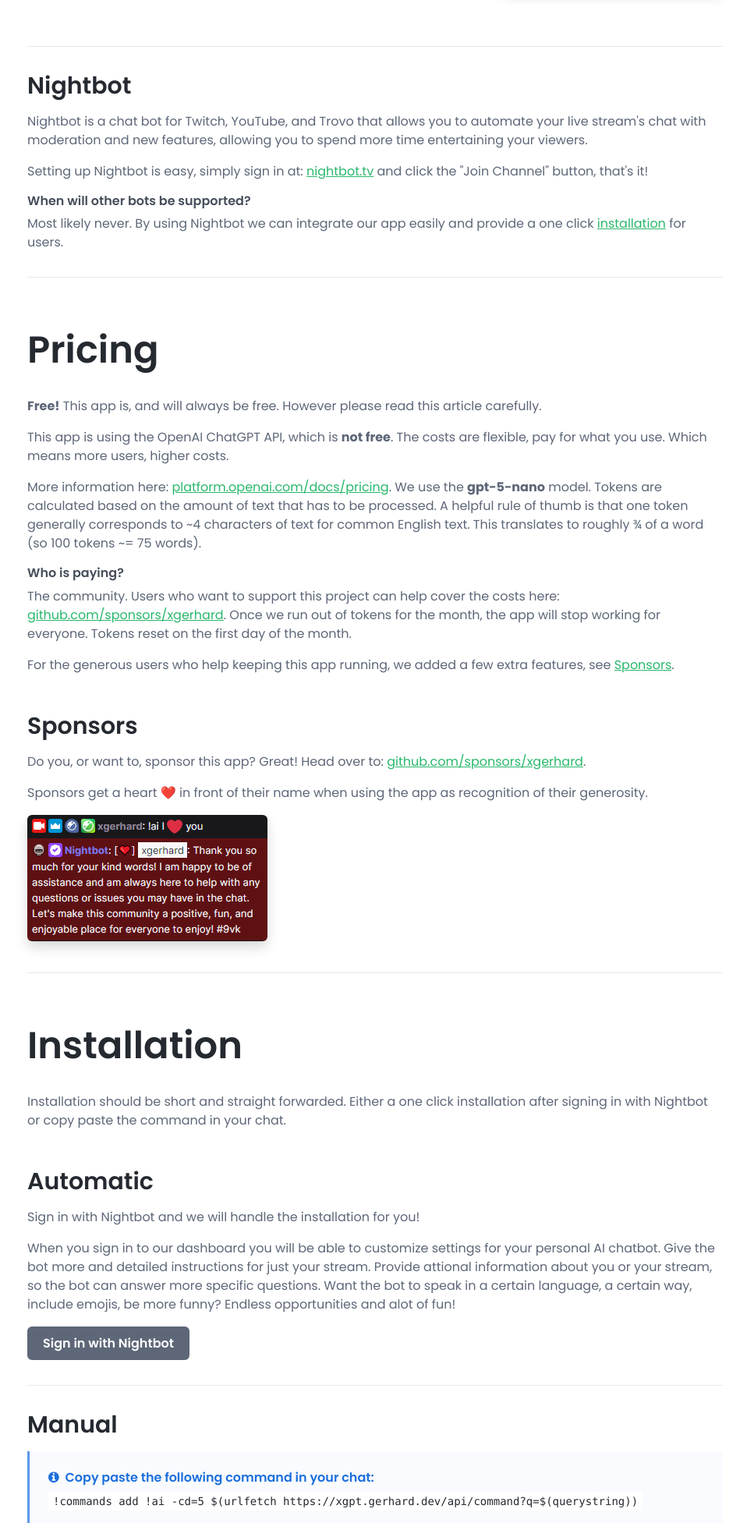
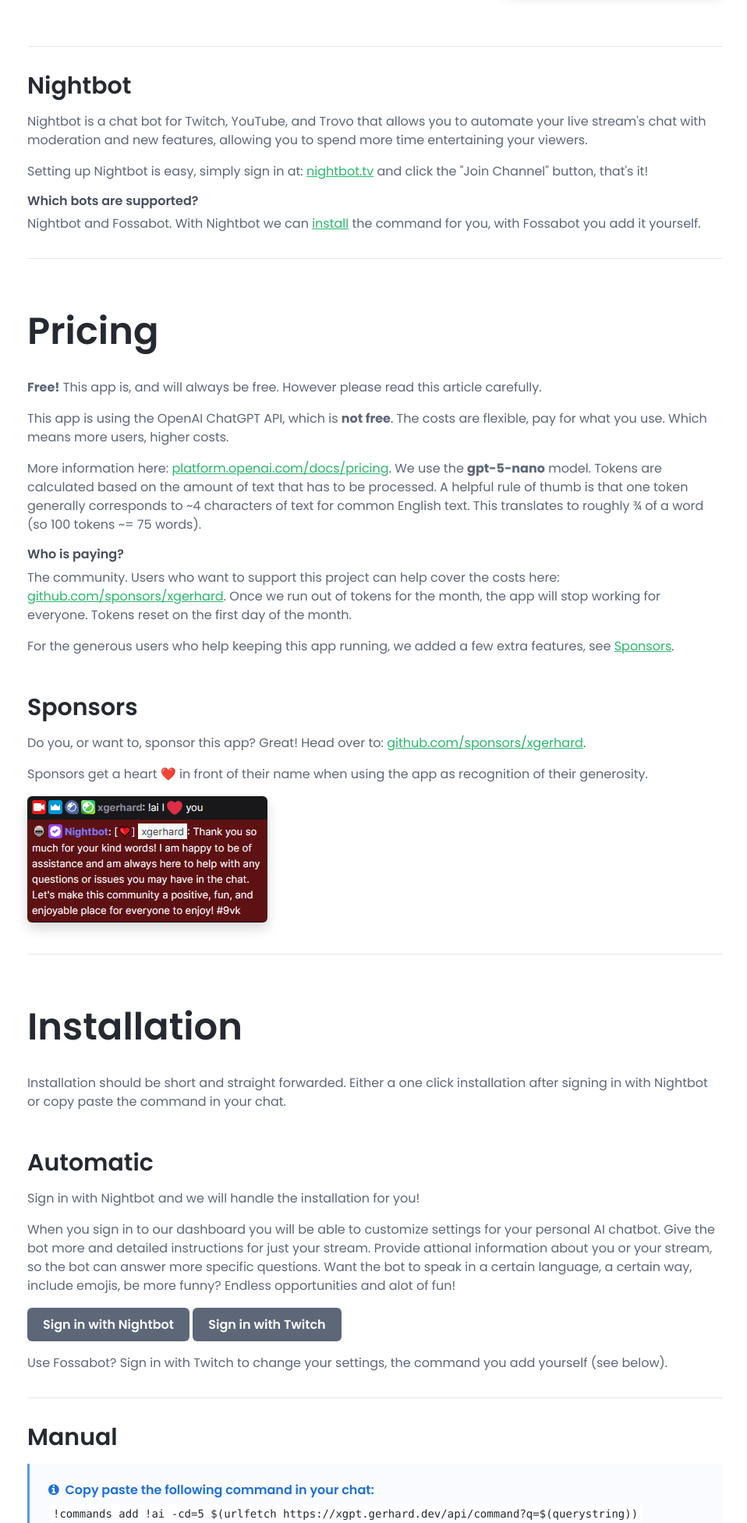
Before and after one commit to xgerhard/XGPT, a Laravel app: page / in a window 1280 px wide. Shown: the part 1374-3327 px from the top of the page at 78% size, without its empty margins (309-1267 px from the left). Run offline with Laravel 12, Linux system fonts and the light colour scheme; some libraries are stand-ins or nearby versions.

Commit message:
Sign in with Twitch
For channels that use Fossabot. The dashboard only needs a login, the
automatic install is shown after signing in with Nightbot.

```diff
--- a/app/Providers/AppServiceProvider.php
+++ b/app/Providers/AppServiceProvider.php
@@ -9,6 +9,7 @@ use Illuminate\Support\Facades\Event;
 use Illuminate\Support\Facades\RateLimiter;
 use Illuminate\Support\ServiceProvider;
 use SocialiteProviders\Manager\SocialiteWasCalled;
+use SocialiteProviders\Twitch\TwitchExtendSocialite;
 
 class AppServiceProvider extends ServiceProvider
 {
@@ -26,6 +27,7 @@ class AppServiceProvider extends ServiceProvider
     public function boot(): void
     {
         Event::listen(SocialiteWasCalled::class, [NightbotExtend::class, 'handle']);
+        Event::listen(SocialiteWasCalled::class, [TwitchExtendSocialite::class, 'handle']);
 
         RateLimiter::for('api', fn (Request $request) => Limit::perMinute(60)->by($request->user()?->id ?: $request->ip()));
     }
--- a/composer.json
+++ b/composer.json
@@ -14,6 +14,7 @@
         "laravel/socialite": "^5.11",
         "laravel/tinker": "^3.0",
         "socialiteproviders/manager": "^4.4",
+        "socialiteproviders/twitch": "^5.4",
         "xgerhard/nbheaders": "^1.0"
     },
     "require-dev": {
--- a/config/services.php
+++ b/config/services.php
@@ -41,6 +41,12 @@ return [
         'redirect' => env('APP_URL').'/login/nightbot/callback',
     ],
 
+    'twitch' => [
+        'client_id' => env('TWITCH_CLIENT_ID'),
+        'client_secret' => env('TWITCH_CLIENT_SECRET'),
+        'redirect' => env('APP_URL').'/login/twitch/callback',
+    ],
+
     'cloudflare' => [
         'secret' => env('CLOUDFLARE_SECRET'),
     ],
--- a/resources/views/dashboard.blade.php
+++ b/resources/views/dashboard.blade.php
@@ -98,7 +98,11 @@
                     <section class="docs-section" id="item-2-1">
                         <h2 class="section-heading">Commands</h2>
 
-                        @if (empty($commands))
+                        @if (!$nightbot)
+                        <p>Add a command in your Fossabot dashboard, with this as response:</p>
+                        <p><code>$(customapi https://xgpt.gerhard.dev/api/command?q=$(querystring))</code></p>
+                        <p>Using Nightbot? <a href="https://xgpt.gerhard.dev/login">Sign in with Nightbot</a> and we install the command for you.</p>
+                        @elseif (empty($commands))
                         <div class="callout-block callout-block-danger me-1">
                             <div class="content">
                                 <h4 class="callout-title">
--- a/resources/views/home.blade.php
+++ b/resources/views/home.blade.php
@@ -125,8 +125,8 @@
                         <h2 class="section-heading">Nightbot</h2>
                         <p>Nightbot is a chat bot for Twitch, YouTube, and Trovo that allows you to automate your live stream's chat with moderation and new features, allowing you to spend more time entertaining your viewers.</p>
                         <p>Setting up Nightbot is easy, simply sign in at: <a href="https://nightbot.tv/" target="blank">nightbot.tv</a> and click the "Join Channel" button, that's it!</p>
-                        <h5>When will other bots be supported?</h5>
-                        <p>Most likely never. By using Nightbot we can integrate our app easily and provide a one click <a href="#section-3">installation</a> for users.</p>
+                        <h5>Which bots are supported?</h5>
+                        <p>Nightbot and Fossabot. With Nightbot we can <a href="#section-3">install</a> the command for you, with Fossabot you add it yourself.</p>
                     </section><!--//section-->
                 </article>
 
@@ -162,7 +162,8 @@
                         <h2 class="section-heading">Automatic</h2>
                         <p>Sign in with Nightbot and we will handle the installation for you!</p>
                         <p>When you sign in to our dashboard you will be able to customize settings for your personal AI chatbot. Give the bot more and detailed instructions for just your stream. Provide attional information about you or your stream, so the bot can answer more specific questions. Want the bot to speak in a certain language, a certain way, include emojis, be more funny? Endless opportunities and alot of fun!</p>
-                        <p><a href="https://xgpt.gerhard.dev/dashboard" class="btn btn-secondary">Sign in with Nightbot</a></p>
+                        <p><a href="https://xgpt.gerhard.dev/login" class="btn btn-secondary">Sign in with Nightbot</a> <a href="https://xgpt.gerhard.dev/login/twitch" class="btn btn-secondary">Sign in with Twitch</a></p>
+                        <p>Use Fossabot? Sign in with Twitch to change your settings, the command you add yourself (see below).</p>
                     </section><!--//section-->
 
                     <section class="docs-section" id="item-3-2">
@@ -190,7 +191,18 @@
                                 <p><code>$(urlfetch https://xgpt.gerhard.dev/api/command?q=$(querystring))</code></p>
                             </div><!--//content-->
                         </div><!--//callout-block-->
-
+                        <p>Using Fossabot:</p>
+                        <div class="callout-block callout-block-info">
+                            <div class="content">
+                                <h4 class="callout-title">
+                                    <span class="callout-icon-holder me-1">
+                                        <i class="fa fa-info-circle"></i>
+                                    </span><!--//icon-holder-->
+                                    Add a command in your Fossabot dashboard, with this as response:
+                                </h4>
+                                <p><code>$(customapi https://xgpt.gerhard.dev/api/command?q=$(querystring))</code></p>
+                            </div><!--//content-->
+                        </div><!--//callout-block-->
                     </section><!--//section-->
                 </article><!--//docs-article-->
 
--- a/routes/web.php
+++ b/routes/web.php
@@ -2,7 +2,7 @@
 
 use Illuminate\Support\Facades\Route;
 
-use App\Http\Controllers\NightbotAuthController;
+use App\Http\Controllers\AuthController;
 use App\Http\Controllers\DashboardController;
 use App\Models\Conversation;
 
@@ -21,9 +21,11 @@ Route::get('/', function () {
     return view('home');
 });
 
-Route::get('login/nightbot/callback', [NightbotAuthController::class, 'handleProviderCallback']);
-Route::get('login', [NightbotAuthController::class, 'redirectToProvider'])->name('login');
-Route::get('logout', [NightbotAuthController::class, 'logout']);
+Route::get('login', [AuthController::class, 'redirectToNightbot'])->name('login');
+Route::get('login/nightbot/callback', [AuthController::class, 'handleNightbotCallback']);
+Route::get('login/twitch', [AuthController::class, 'redirectToTwitch']);
+Route::get('login/twitch/callback', [AuthController::class, 'handleTwitchCallback']);
+Route::get('logout', [AuthController::class, 'logout']);
 
 Route::middleware(['auth'])->group(function () {
     Route::get('dashboard', [DashboardController::class, 'index']);
```
Also changed, not shown: app/Http/Controllers/AuthController.php (added, +65 -0 lines), app/Http/Controllers/DashboardController.php (+5 -6 lines), app/Http/Controllers/NightbotAuthController.php (deleted, +0 -50 lines), tests/Feature/CommandTest.php (+38 -0 lines), 2 other files.
